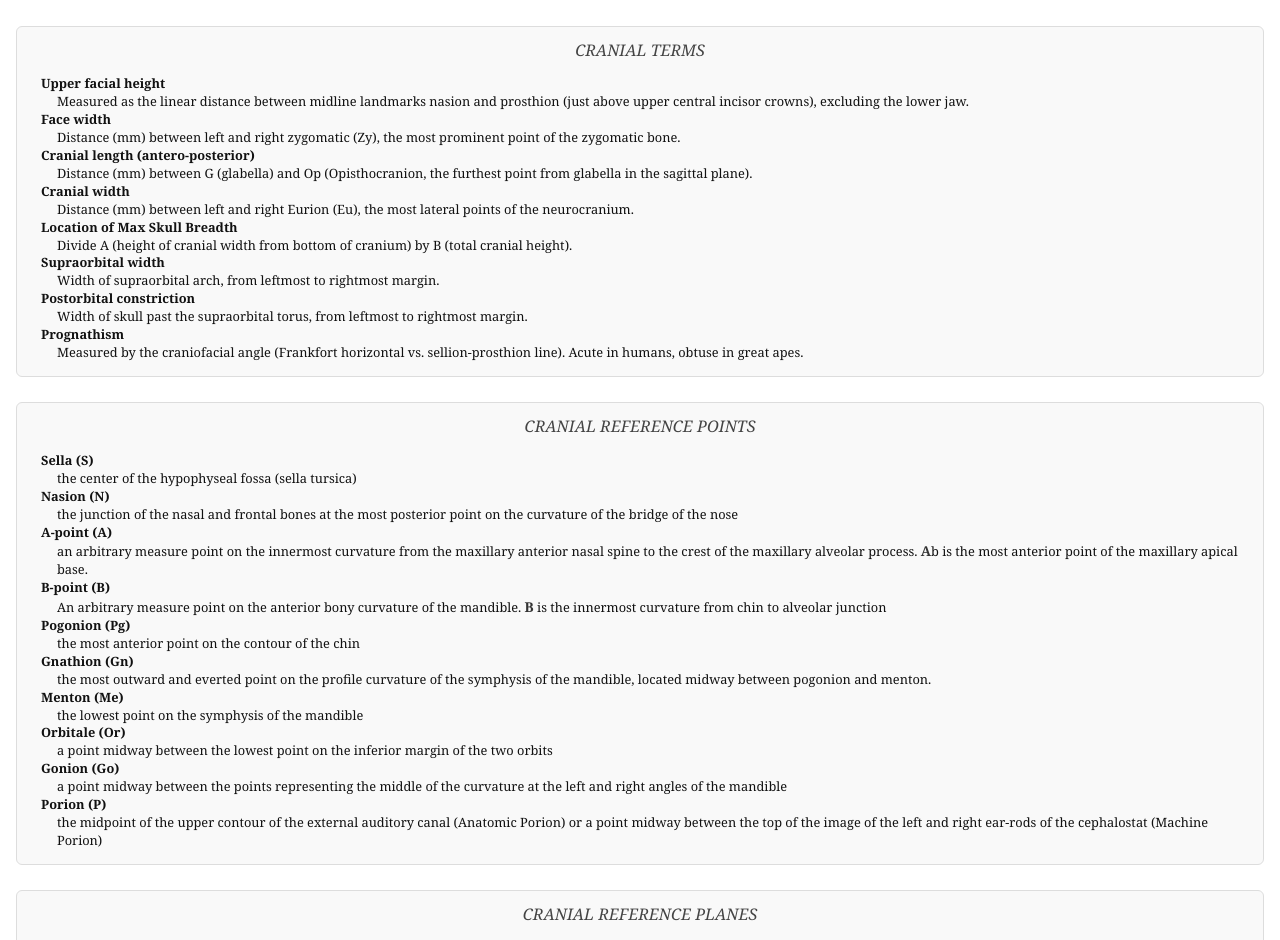
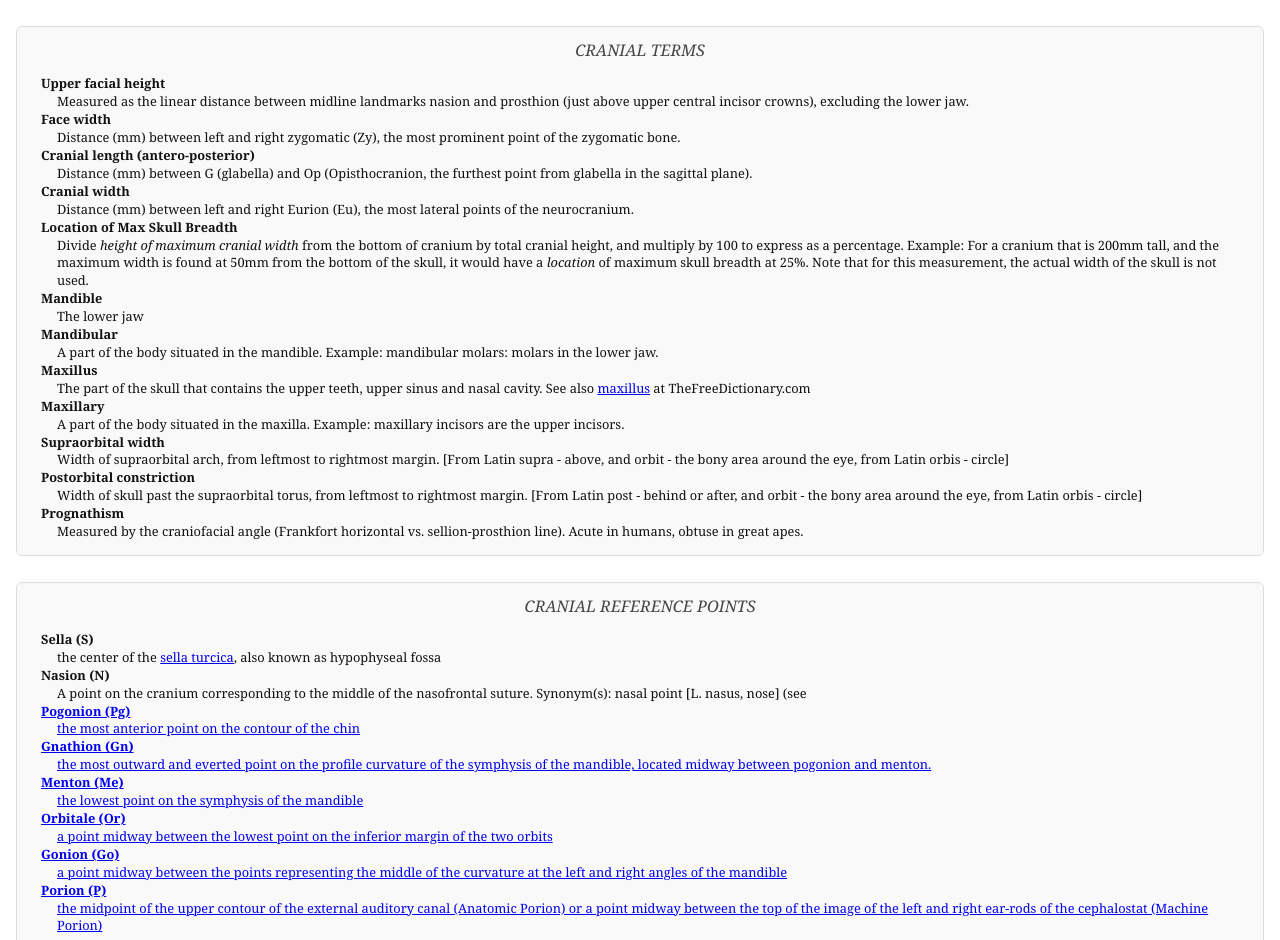
Before and after one commit to shannonwells/AnthropologyWorksheets, a plain HTML site: page CranialReferencePointsAndPlanes.html in a window 1280 px wide. Shown: the top 940 px of the page. Drawn offline with Linux system fonts and the light colour scheme.

Commit message:
WIP updating references

```diff
--- a/CranialReferencePointsAndPlanes.html
+++ b/CranialReferencePointsAndPlanes.html
@@ -2,7 +2,7 @@
 <html lang="en">
 <head>
     <meta charset="UTF-8">
-  <link rel="stylesheet" href="styles/measurements-recording-sheet.css" />
+  <link rel="stylesheet" href="styles/main.css" />
     <title>Title</title>
 </head>
 <body>
@@ -22,13 +22,24 @@
     <dd>Distance (mm) between left and right Eurion (Eu), the most lateral points of the neurocranium.</dd>
 
   <dt>Location of Max Skull Breadth</dt>
-    <dd>Divide A (height of cranial width from bottom of cranium) by B (total cranial height).</dd>
+    <dd>Divide <em>height of maximum cranial width</em> from the bottom of cranium by total cranial height, and multiply by 100 to express as a percentage. Example: For a cranium that is 200mm tall, and the maximum width is found at 50mm from the bottom of the skull, it would have a <em>location</em> of maximum skull breadth at 25%. Note that for this measurement, the actual width of the skull is not used.</dd>
+
+  <dt>Mandible</dt>
+    <dd>The lower jaw</dd>
+  <dt>Mandibular</dt>
+    <dd>A part of the body situated in the mandible. Example: mandibular molars: molars in the lower jaw.</dd>
+
+  <dt>Maxillus</dt>
+    <dd>The part of the skull that contains the upper teeth, upper sinus and nasal cavity. See also <a href="https://medical-dictionary.thefreedictionary.com/maxilla">maxillus</a> at TheFreeDictionary.com</dd>
+
+  <dt>Maxillary</dt>
+    <dd>A part of the body situated in the maxilla. Example: maxillary incisors are the upper incisors.</dd>
 
   <dt>Supraorbital width</dt>
-    <dd>Width of supraorbital arch, from leftmost to rightmost margin.</dd>
+    <dd>Width of supraorbital arch, from leftmost to rightmost margin. [From Latin supra - above, and orbit - the bony area around the eye, from Latin orbis - circle]</dd>
 
   <dt>Postorbital constriction</dt>
-    <dd>Width of skull past the supraorbital torus, from leftmost to rightmost margin.</dd>
+    <dd>Width of skull past the supraorbital torus, from leftmost to rightmost margin. [From Latin post - behind or after, and orbit - the bony area around the eye, from Latin orbis - circle]</dd>
 
   <dt>Prognathism</dt>
     <dd>Measured by the craniofacial angle (Frankfort horizontal vs. sellion-prosthion line). Acute in humans, obtuse in great apes.</dd>
@@ -38,16 +49,10 @@
   <h2>CRANIAL REFERENCE POINTS</h2>
   <dl>
     <dt>Sella (S)</dt>
-    <dd>the center of the hypophyseal fossa (sella tursica)</dd>
+    <dd>the center of the <a href="https://medical-dictionary.thefreedictionary.com/Hypophyseal+fossa">sella turcica</a>, also known as hypophyseal fossa</dd>
 
     <dt>Nasion (N)</dt>
-    <dd>the junction of the nasal and frontal bones at the most posterior point on the curvature of the bridge of the nose</dd>
-
-    <dt>A-point (A)</dt>
-    <dd>an arbitrary measure point on the innermost curvature from the maxillary anterior nasal spine to the crest of the maxillary alveolar process. <strong>A</strong>b is the most anterior point of the maxillary apical base.</dd>
-
-    <dt>B-point (B)</dt>
-    <dd>An arbitrary measure point on the anterior bony curvature of the mandible. <strong>B</strong> is the innermost curvature from chin to alveolar junction</dd>
+    <dd>A point on the cranium corresponding to the middle of the nasofrontal suture. Synonym(s): nasal point  [L. nasus, nose] (see <a href="https://medical-dictionary.thefreedictionary.com/nasion")</dd>
 
     <dt>Pogonion (Pg)</dt>
     <dd>the most anterior point on the contour of the chin</dd>
@@ -80,6 +85,10 @@
     <dt>Lower Anterior Facial Height (LAFH)</dt><dd>a line connecting ANS to Me</dd>
     <dt>Nasion-A point (Na-A)</dt><dd>a line connecting Na to A</dd>
     <dt>Nasion-B point (Na-B)</dt><dd>a line connecting Na to B</dd>
+    <dt>A-point (A)</dt>
+    <dd>an arbitrary measure point on the innermost curvature from the maxillary anterior nasal spine to the crest of the maxillary alveolar process. <strong>A</strong>b is the most anterior point of the maxillary apical base.</dd>
+    <dt>B-point (B)</dt>
+    <dd>An arbitrary measure point on the anterior bony curvature of the mandible. <strong>B</strong> is the innermost curvature from chin to alveolar junction</dd>
     <dt>Upper Incisor (U1)</dt><dd>a line connecting the incisal edge and the root apex of the most prominent maxillary incisor</dd>
     <dt>Lower Incisor (L1)</dt><dd>a line connecting the incisal edge and the root apex of the most prominent lower incisor</dd>
   </dl>
@@ -103,6 +112,7 @@
 
     <li><a href="https://docs.coracore.org/en/v1.0.0/forensics-anthro-guide/zones/">Forensics Anthropology Skeletal Zones</a> at CoRA Docs.</li>
     <li><a href="https://docs.coracore.org/en/v1.0.0/forensics-anthro-guide/measurements/">Forensic Anthropology Guide: Measurements</a> at CoRA Docs.</li>
+    <li><a href="https://medical-dictionary.thefreedictionary.com/">Medical Dictionary</a> at TheFreeDictionary.com</li>
   </ol>
 </div>
 </body>
--- /dev/null
+++ b/GeneralAnatomicalTerms.html
@@ -0,0 +1,29 @@
+<!DOCTYPE html>
+<html lang="en">
+<head>
+    <meta charset="UTF-8">
+    <title>General Anatomical Terms Used</title>
+    <link rel="stylesheet" type="text/css" href="styles/main.css">
+</head>
+<body>
+<h1>General Terms</h1>
+This defines some of the more basic terms used in the Biological Anthropology exercises, for indicating locations and features.
+<div class="section">
+    <dl>
+        <dt>Anterior</dt><dd>Toward the front; the opposite of posterior</dd>
+        <dt>Distal</dt><dd>Away from the point of attachment or origin or a central point especially of the body; the opposite of proximal</dd>
+        <dt>Lateral</dt><dd>Toward the side or outside; the opposite of medial</dd>
+        <dt>Medial</dt><dd>Toward or at the middle or midline; the opposite of lateral</dd>
+        <dt>Posterior</dt><dd>Toward the rear; the opposite of anterior</dd>
+        <dt>Proximal</dt><dd>Next to or closer to the point of attachment or origin or a central point especially of the body; the opposite of distal</dd>
+        <dt>Sagittal</dt><dd>Along the midline of the body. Example: <em>sagittal crest</em>, a bony prominence on top of the skull that runs front to back and sits along the midline of the skull.</dd>
+    </dl>
+</div>
+<div class="section">
+    <h2>References</h2>
+    <ul>
+        <li><a href="https://medical-dictionary.thefreedictionary.com/">Medical Dictionary</a> at TheFreeDictionary.com</li>
+    </ul>
+</div>
+</body>
+</html>
--- a/styles/measurements-recording-sheet.css
+++ b/styles/main.css
@@ -80,7 +80,7 @@ dl {
     }
 }
 
-ol {
+ol, ul {
     padding: 1.5em;
     line-height: 1.5em;
 }
```
Also changed, not shown: HomininCranialMeasurements-RecordingSheet.html (+1 -1 lines), HomininPostcranialPelvicMeasurements-RecordingSheet.html (+2 -2 lines).
